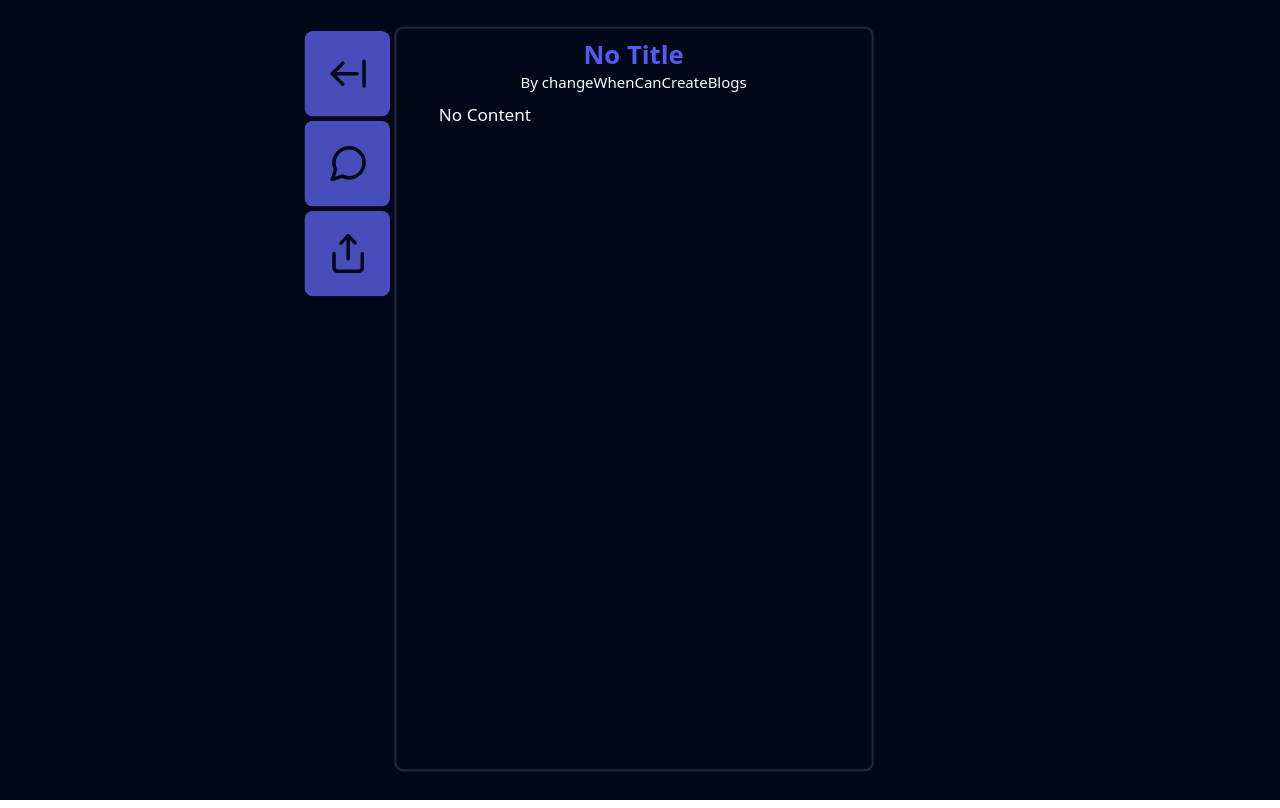
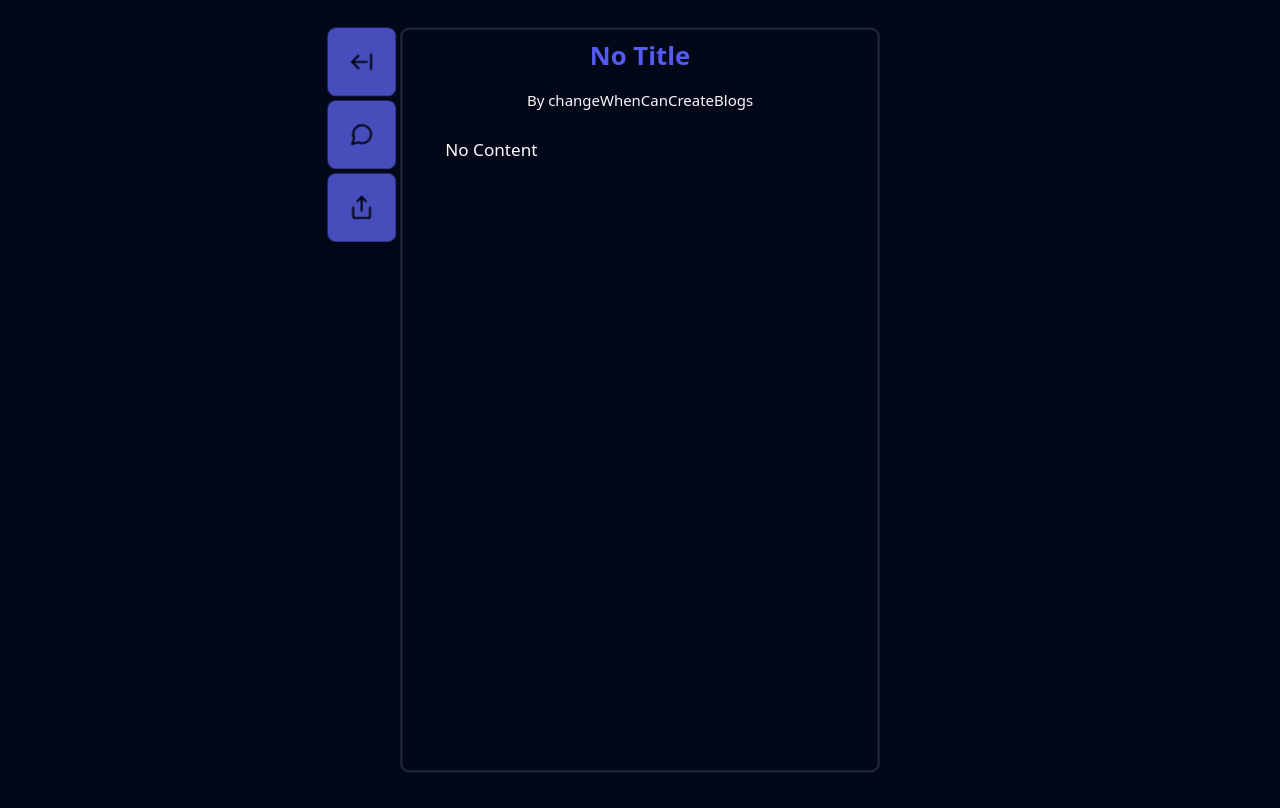
Before and after one commit to lernEarnBurn/blog-site, a React (Vite) app in the folder viewing-interface/: page /blogs/1 in a window 1280 px wide. Built offline with nearby package versions, Linux system fonts and the light colour scheme.

Commit message:
cleaned up some style an bad added snap scroll

```diff
--- a/viewing-interface/src/components/BackBar.tsx
+++ b/viewing-interface/src/components/BackBar.tsx
@@ -16,16 +16,22 @@ interface BtnBarProps {
 export const BtnBar = ({backFunc}: BtnBarProps) => {
   return (
     <motion.div
-      className='absolute top-[5vh] left-[25.5vw] flex flex-col gap-1'
+      className='absolute top-0 left-[-5.3vw] flex flex-col gap-1 whitespace-nowrap w-fit'
       variants={animations}
       initial="initial"
       animate="animate"
       exit="exit"
 
       >
-      <button className='w-20 h-20 btn-bar hover:scale-[1.004] flex items-center justify-center' onClick={backFunc}><ArrowLeftFromLine className='icon w-20 h-16'/></button>
-      <button className='w-20 h-20 btn-bar hover:scale-[1.004] flex items-center justify-center'><MessageCircle className='icon w-20 h-16'/></button>
-      <button className='w-20 h-20 btn-bar hover:scale-[1.004] flex items-center justify-center'><Share className='icon w-20 h-16'/></button>
+      <button className='w-16 h-16 btn-bar hover:scale-[1.01] flex items-center justify-center' onClick={backFunc}>
+        <ArrowLeftFromLine className='icon'/>
+      </button>
+      <button className='w-16 h-16 btn-bar hover:scale-[1.01] flex items-center justify-center'>
+        <MessageCircle className='icon'/>
+      </button>
+      <button className='w-16 h-16 btn-bar hover:scale-[1.01] flex items-center justify-center'>
+        <Share className='icon'/>
+      </button>
     </motion.div>
 
   )
--- a/viewing-interface/src/components/BlogPage.tsx
+++ b/viewing-interface/src/components/BlogPage.tsx
@@ -1,10 +1,15 @@
 import { PageAnimation } from "./PageAnimation";
 import { BtnBar } from './BackBar';
 
+import { useEffect } from "react";
 
 import { useNavigate } from 'react-router-dom';
 
 export function BlogPage() {
+  useEffect(() => {
+    window.scrollTo(0, 0);
+  }, []);
+
   //this is done to ensure to ensure a clean transition and avoid another query
   const storedBlogData = localStorage.getItem('selectedBlog');
   const blogData = storedBlogData ? JSON.parse(storedBlogData) : null;
@@ -15,14 +20,11 @@ export function BlogPage() {
     navigate(-1);
   }
 
-
   return (
-    <div className="overflow-hidden">
+    <div className="overflow-y-scroll h-[101vh] snap-y snap-mandatory">
+      <section className="h-[100vh] w-[100vw] grid place-items-center snap-start">
         <PageAnimation>
-
-        <div className="flex flex-col gap-4 overflow-y-auto h-auto min-w-[99vw] items-center">
-
-          <div className="mb-16 z-10 rounded-lg dark:bg-opacity-90 mt-[4.5vh] py-2 px-10 border-2 light:border-black shadow-sm w-[35vw] h-[87vh] overflow-hidden">
+            <div className="flex flex-col gap-4 z-10 rounded-lg dark:bg-opacity-90 py-2 px-10 border-2 light:border-black shadow-sm w-[35vw] h-[87vh] overflow-hidden">
               <h2 className="text-center text-2xl">
                 <strong>{blogData?.title || 'No Title'}</strong>
               </h2>
@@ -31,10 +33,12 @@ export function BlogPage() {
               </h3>
               <p className="mt-2 text-md">{blogData?.content || 'No Content'}</p>
             </div>
-        </div>
            <BtnBar backFunc={handleGoBack}></BtnBar>
         </PageAnimation>
-
+      </section>
+      <section className="grid place-items-center h-[100vh] snap-start ">
+        <p>Comment Section</p>
+      </section>
     </div>
   )
 }
--- a/viewing-interface/src/components/PageAnimation.tsx
+++ b/viewing-interface/src/components/PageAnimation.tsx
@@ -14,7 +14,6 @@ const animations = {
 export const PageAnimation = ({children}: PageAnimationProps) => {
   return (
     <motion.div
-      className='relative top-4'
       variants={animations}
       initial="initial"
       animate="animate"
--- a/viewing-interface/src/index.css
+++ b/viewing-interface/src/index.css
@@ -14,6 +14,7 @@
   -moz-osx-font-smoothing: grayscale;
   -webkit-text-size-adjust: 100%;
 }
+
 
 .btn-bar {
   background-color: #646cffb5;
@@ -44,12 +45,16 @@ h2 {
 
 body {
   margin: 0;
+  padding: 0;
   display: flex;
   max-width: 100vw;
+  min-width: 99vw;
   min-height: 100vh;
+  overflow-x: hidden;
   background-color: hsl(var(--background));
+}
 
-}
+
 
 nav {
   background-color: hsl(var(--background));
```
Lines whose indentation alone changed are shown as unchanged.
